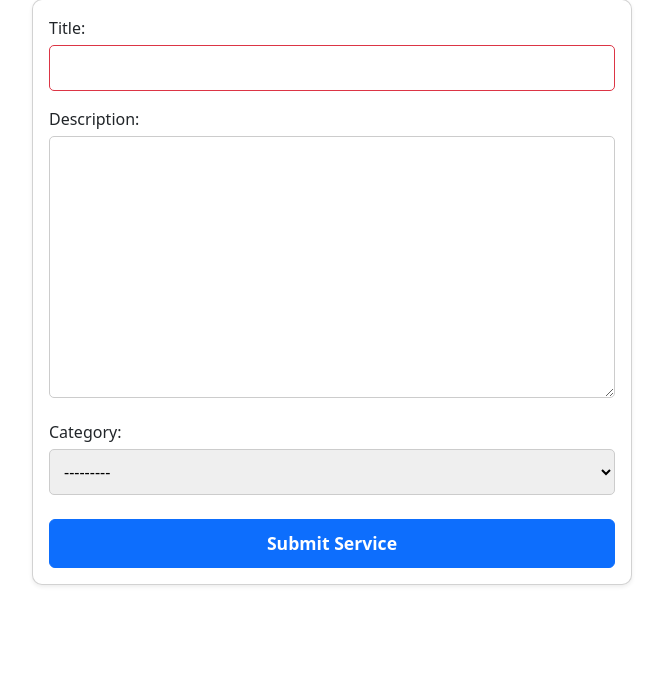
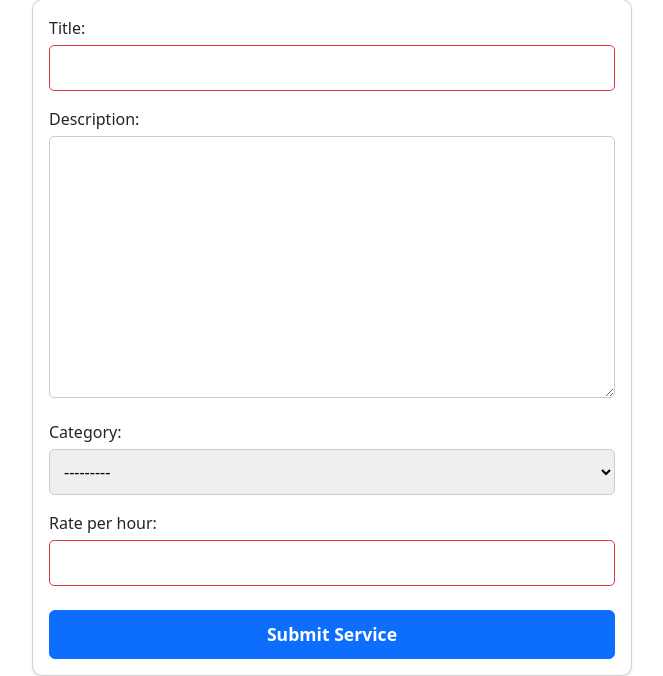
Before and after one commit to agodahdev/Skillbridge, a Django app: page /services/submit/ in a window 1280 px wide. Shown: the part 167-843 px from the top of the page, without its empty margins (308-971 px from the left). Before the commit the page ends 753 px from the top, so only its background shows below. Run offline with Django 5.2, Linux system fonts and the light colour scheme; a user stored in the database is signed in.

Commit message:
fix issue with subnmit service issue

```diff
--- a/skillbridge/services/templates/services/submit_service.html
+++ b/skillbridge/services/templates/services/submit_service.html
@@ -24,14 +24,9 @@
                     {{ form.category }}
                 </div>
 
-                <div class="form-group mb-3">
-                    {{ form.available_days.label_tag }}
-                    {{ form.available_days }}
-                </div>
-
                 <div class="form-group mb-4">
-                    {{ form.price.label_tag }}
-                    {{ form.price }}
+                    {{ form.rate_per_hour.label_tag }}
+                    {{ form.rate_per_hour }}
                 </div>
 
                 <button type="submit" class="btn btn-primary w-100">Submit Service</button>
--- a/skillbridge/skillbridge_project/settings.py
+++ b/skillbridge/skillbridge_project/settings.py
@@ -29,7 +29,7 @@ import os
 ALLOWED_HOSTS = [
     "localhost",
     "127.0.0.1",
-    "8000-agodahdev-skillbridge-jtavredsm3y.ws-eu120.gitpod.io",
+    "8000-agodahdev-skillbridge-lr1r6ds6grc.ws-eu120.gitpod.io",
 ]
 
 
@@ -136,5 +136,5 @@ LOGIN_REDIRECT_URL = '/services/dashboard'
 LOGOUT_REDIRECT_URL = '/'
 
 CSRF_TRUSTED_ORIGINS = [
-    "https://8000-agodahdev-skillbridge-jtavredsm3y.ws-eu120.gitpod.io",
+    "https://8000-agodahdev-skillbridge-lr1r6ds6grc.ws-eu120.gitpod.io",
 ]
```
Also changed, not shown: skillbridge/db.sqlite3.
